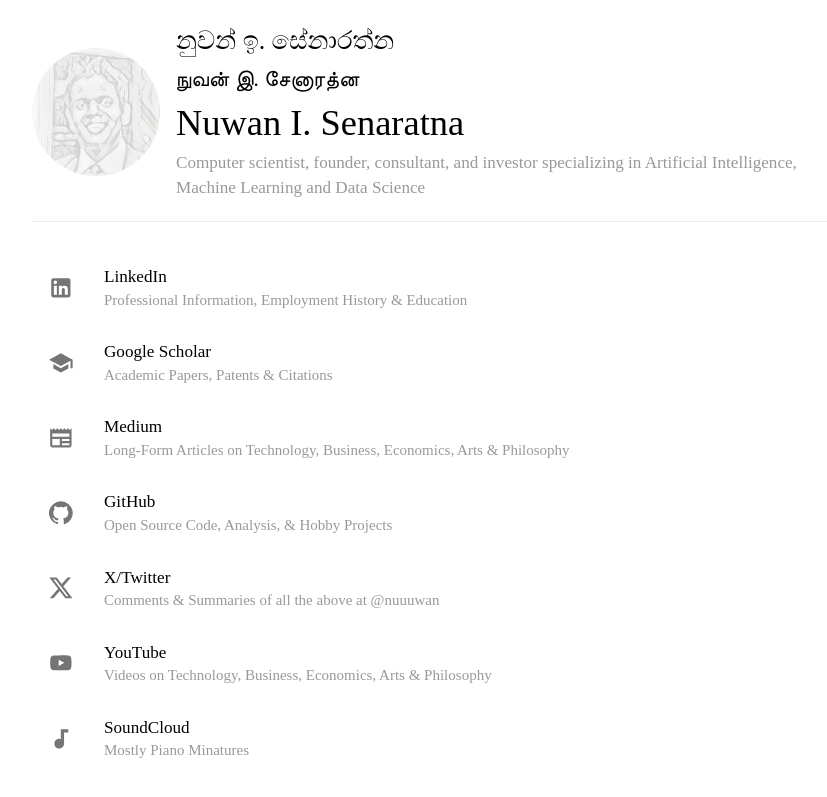
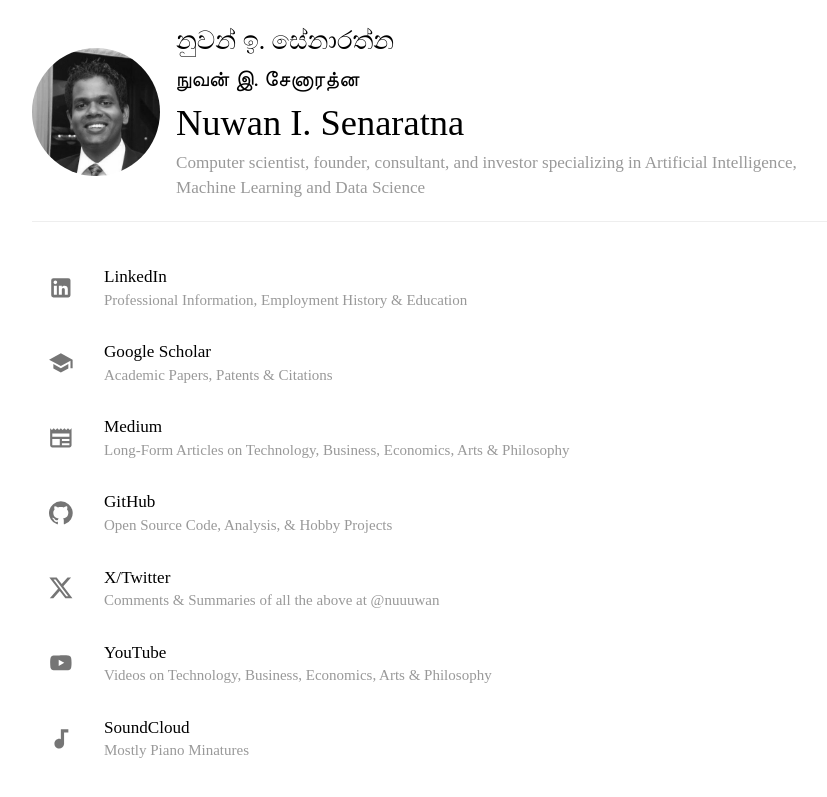
Before and after one commit to nuuuwan/nuuuwan, a React (Create React App) app: page / in a window 1280 px wide. Shown: the top 797 px of the page, without its empty margins (208-1035 px from the left). Built offline with nearby package versions, Linux system fonts and the light colour scheme; a web font is replaced by a local one.

Commit message:
Updated image

```diff
--- a/src/view/pages/HomePage.js
+++ b/src/view/pages/HomePage.js
@@ -9,13 +9,13 @@
 
 import QRCode from "react-qr-code";
 
-const PROFILE_IMAGE_PATH = process.env.PUBLIC_URL + "/images/profile.jpg";
+const PROFILE_IMAGE_PATH = process.env.PUBLIC_URL + "/images/nuwans.profile.jpeg";
 
 const STYLE_INNER = {
   AVATAR: {
     height: 128,
     width: 128,
-    filter: "opacity(20%); ",
+    filter: "grayscale(100%)",
   },
 };
 
```
Also changed, not shown: public/images/nuwans.profile.jpeg (added), public/images/profile.jpg (deleted).
